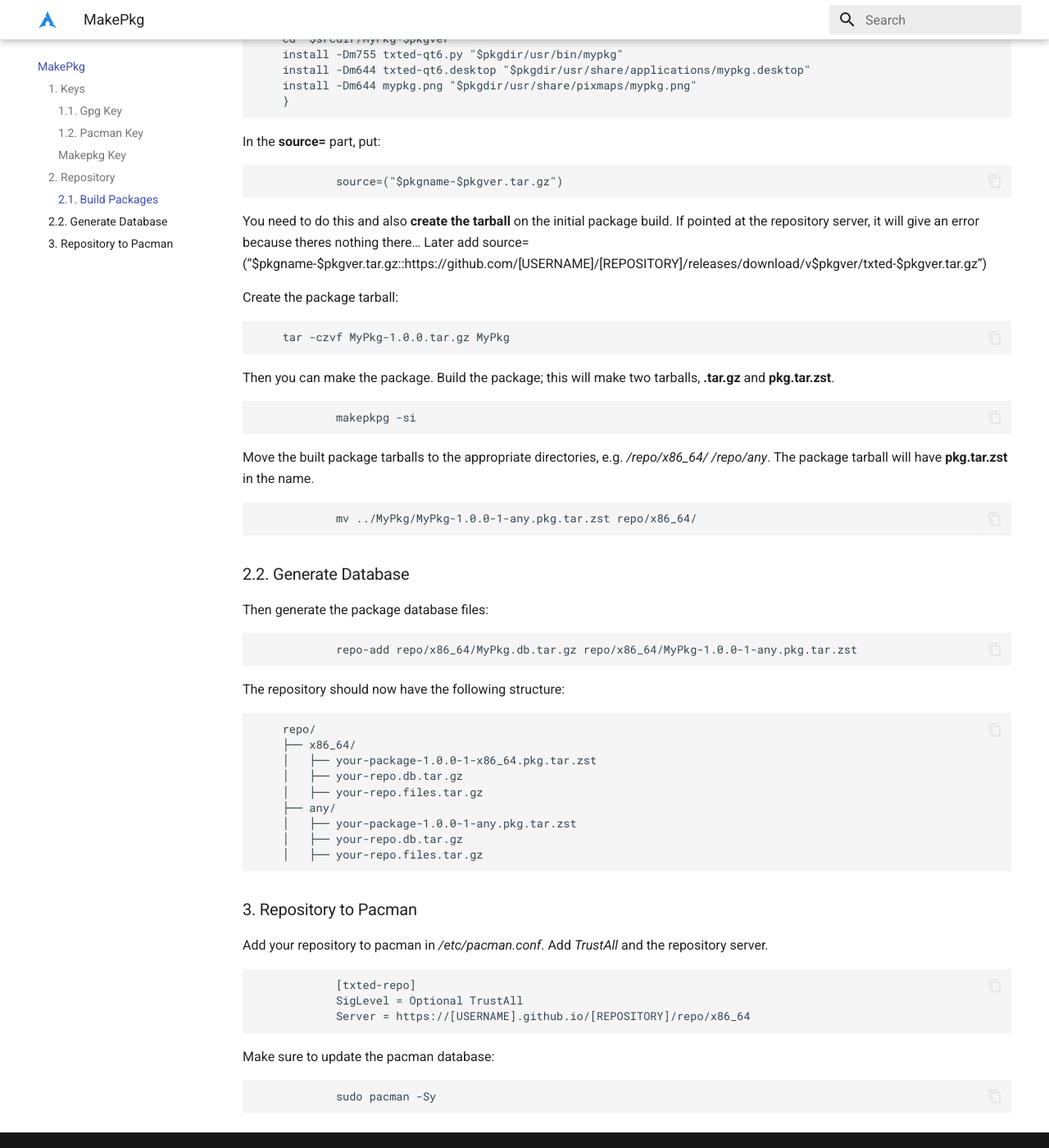
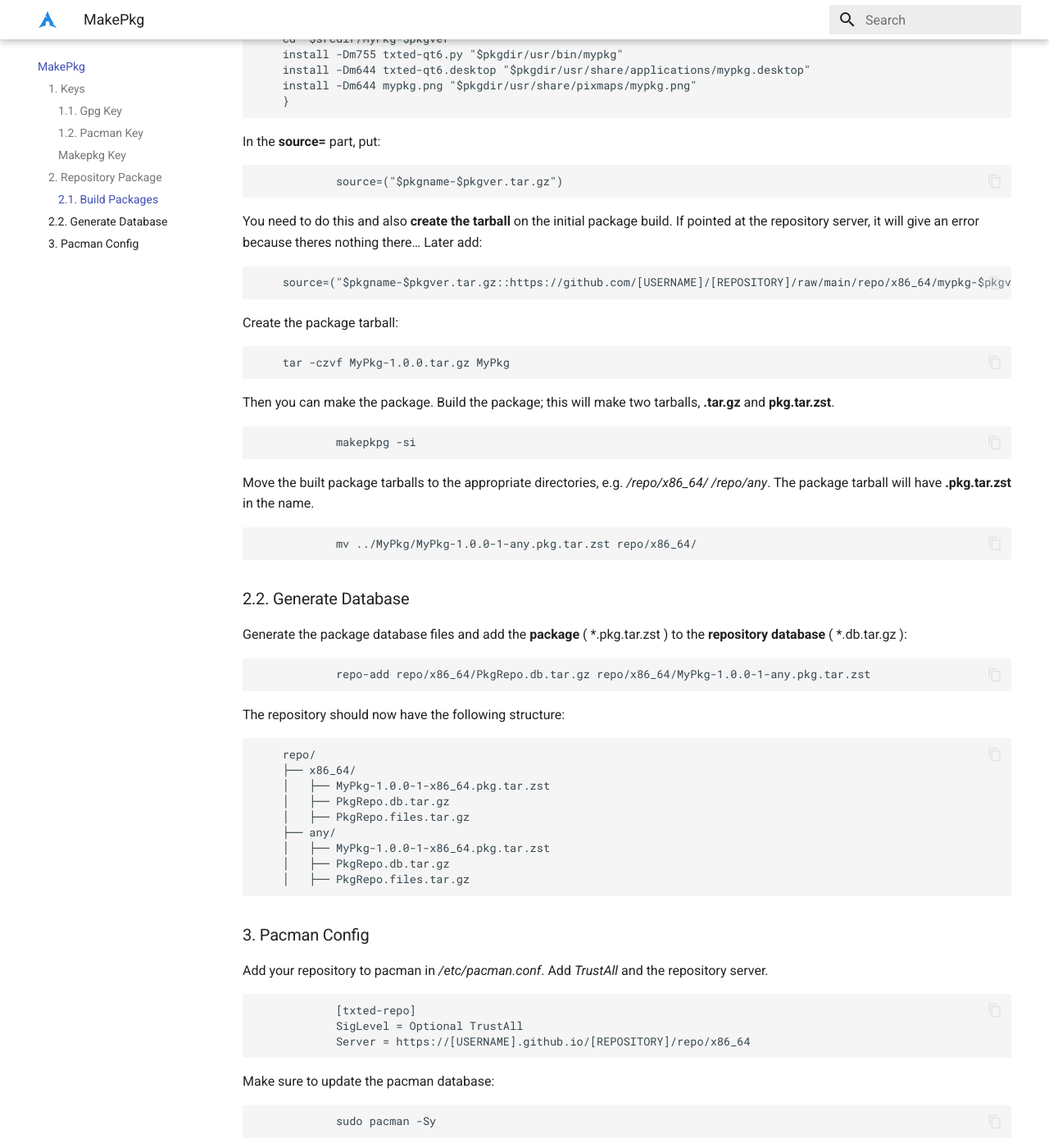
Before and after one commit to l0vemimi/ArchBtw, an MkDocs documentation site: the page built from docs/makepkg.md, in a window 1280 px wide and 1400 px high, scrolled down 1891 px. Shown: the whole window at 82% size. Built offline with MkDocs 1.6.1 and Material for MkDocs 9.7.7, drawn with Linux system fonts in a browser that asks for light colours; the version menu is left out; some of the changed text lies outside the part shown.

Commit message:
update makepkg.md

```diff
--- a/docs/makepkg.md
+++ b/docs/makepkg.md
@@ -85,7 +85,9 @@ In the **source=** part, put:
 
                 source=("$pkgname-$pkgver.tar.gz")
 
-You need to do this and also **create the tarball** on the initial package build. If pointed at the repository server, it will give an error because theres nothing there... Later add source=("$pkgname-$pkgver.tar.gz::https://github.com/[USERNAME]/[REPOSITORY]/releases/download/v$pkgver/txted-$pkgver.tar.gz")
+You need to do this and also **create the tarball** on the initial package build. If pointed at the repository server, it will give an error because theres nothing there... Later add:
+
+        source=("$pkgname-$pkgver.tar.gz::https://github.com/[USERNAME]/[REPOSITORY]/raw/main/repo/x86_64/mypkg-$pkgver-1-any.pkg.tar.zst")
 
 Create the package tarball:
 
@@ -95,29 +97,30 @@ Then you can make the package. Build the package; this will make two tarballs, *
 
                 makepkpg -si
 
-Move the built package tarballs to the appropriate directories, e.g. */repo/x86_64/ /repo/any*. The package tarball will have **pkg.tar.zst** in the name.
+Move the built package tarballs to the appropriate directories, e.g. */repo/x86_64/ /repo/any*. The package tarball will have **.pkg.tar.zst** in the name.
 
                 mv ../MyPkg/MyPkg-1.0.0-1-any.pkg.tar.zst repo/x86_64/
 
 ### 2.2. Generate Database
 
-Then generate the package database files:
+Generate the package database files and add the **package** ( *.pkg.tar.zst ) to the **repository database** ( *.db.tar.gz ):
 
-                repo-add repo/x86_64/MyPkg.db.tar.gz repo/x86_64/MyPkg-1.0.0-1-any.pkg.tar.zst
+
+                repo-add repo/x86_64/PkgRepo.db.tar.gz repo/x86_64/MyPkg-1.0.0-1-any.pkg.tar.zst
 
 The repository should now have the following structure:
 
         repo/
         ├── x86_64/
-        │   ├── your-package-1.0.0-1-x86_64.pkg.tar.zst
-        │   ├── your-repo.db.tar.gz
-        │   ├── your-repo.files.tar.gz
+        │   ├── MyPkg-1.0.0-1-x86_64.pkg.tar.zst
+        │   ├── PkgRepo.db.tar.gz
+        │   ├── PkgRepo.files.tar.gz
         ├── any/
-        │   ├── your-package-1.0.0-1-any.pkg.tar.zst
-        │   ├── your-repo.db.tar.gz
-        │   ├── your-repo.files.tar.gz
+        │   ├── MyPkg-1.0.0-1-x86_64.pkg.tar.zst
+        │   ├── PkgRepo.db.tar.gz
+        │   ├── PkgRepo.files.tar.gz
 
-### 3. Repository to Pacman
+### 3. Pacman Config
 
 Add your repository to pacman in */etc/pacman.conf*. Add *TrustAll* and the repository server.
 
```
Also changed, not shown: other parts of docs/makepkg.md (+2 -2 lines).
